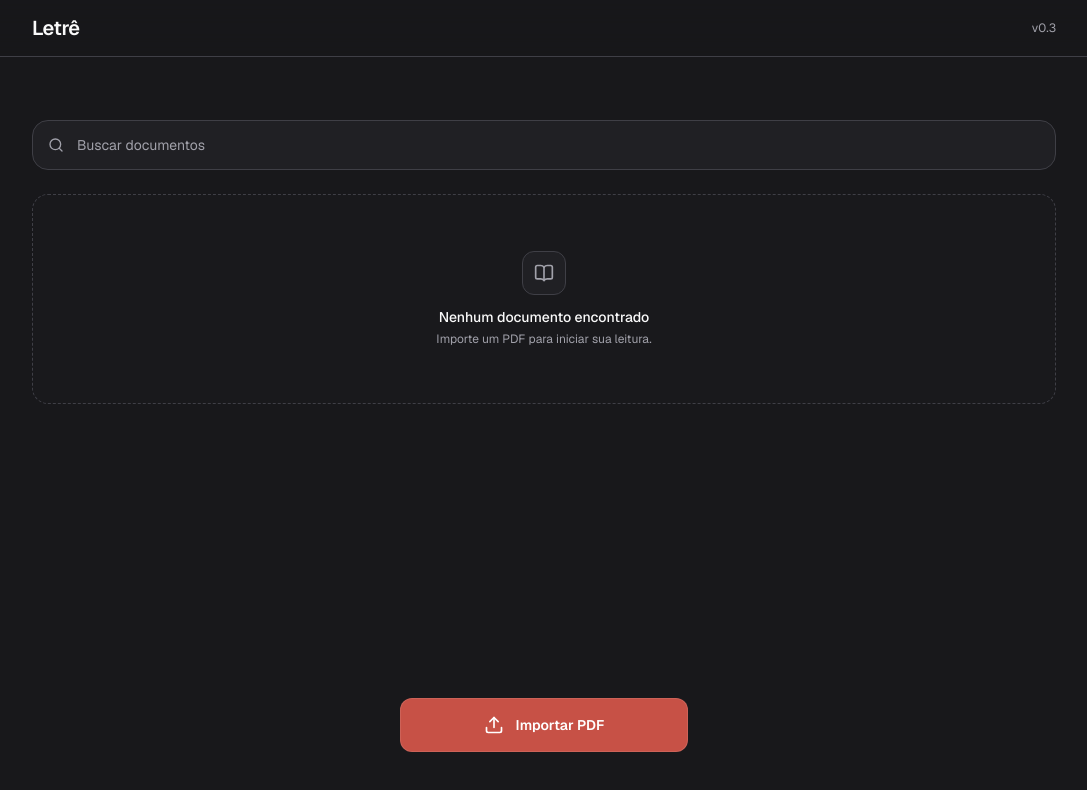
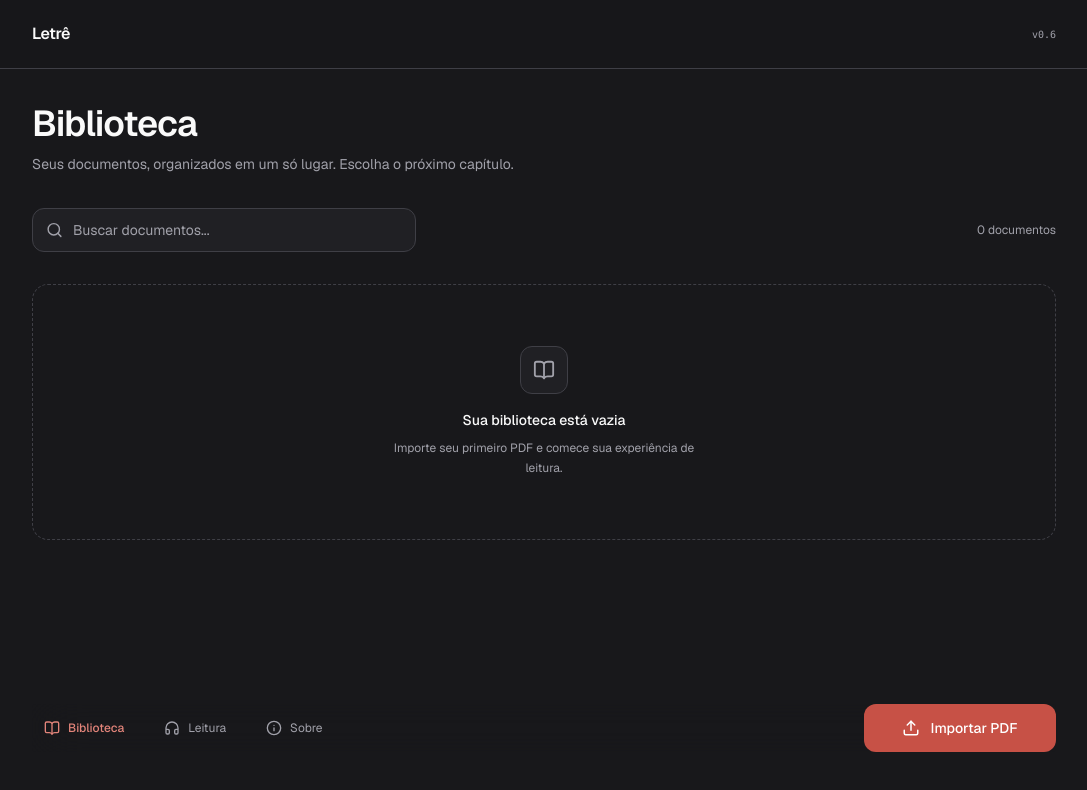
Before and after one commit to jaozinpaulin/audioread-app, a Next.js app: page / in a window 1280 px wide. Shown: the top 790 px of the page, without its empty margins (96-1183 px from the left). Built offline with nearby package versions, Linux system fonts and the light colour scheme.

Commit message:
style: home new layout

```diff
--- a/src/app/page.tsx
+++ b/src/app/page.tsx
@@ -1,10 +1,19 @@
 // @ts-nocheck
 'use client';
 
-import { useContext, useState } from 'react';
+import { useMemo, useState } from 'react';
 import Link from 'next/link';
 import { usePathname, useRouter } from 'next/navigation';
-import { Search, BookOpen, Headphones, Info, Upload } from 'lucide-react';
+import {
+    Search,
+    BookOpen,
+    Headphones,
+    Info,
+    Upload,
+    FileText,
+    ArrowUpRight,
+    LoaderCircle,
+} from 'lucide-react';
 import * as pdfjsLib from 'pdfjs-dist';
 import { useDocuments } from './hooks/useDocuments';
 
@@ -15,23 +24,58 @@ pdfjsLib.GlobalWorkerOptions.workerSrc = new URL(
 
 export default function Home() {
     const { documents, setDocuments, setSelectedDocument } = useDocuments();
+
     const router = useRouter();
     const pathname = usePathname();
 
-    // const [documents, setDocuments] = useState([]);
+    const [search, setSearch] = useState('');
+    const [isImporting, setIsImporting] = useState(false);
+    const [error, setError] = useState('');
 
     const navItems = [
         { name: 'Biblioteca', href: '/', icon: BookOpen },
         { name: 'Leitura', href: '/reading', icon: Headphones },
-        { name: 'Info', href: '/info', icon: Info },
+        { name: 'Sobre', href: '/info', icon: Info },
     ];
 
-    const handleFileChange = async (evt) => {
-        const file = evt.target.files?.[0];
+    const filteredDocuments = useMemo(() => {
+        return documents.filter((doc) =>
+            doc.name.toLowerCase().includes(search.trim().toLowerCase())
+        );
+    }, [documents, search]);
+
+    async function handleFileChange(evt) {
+        const input = evt.target;
+        const file = input.files?.[0];
+
         if (!file) return;
 
-        const arrayBuffer = await file.arrayBuffer();
-        const pdf = await pdfjsLib.getDocument({ data: arrayBuffer }).promise;
+        setError('');
+        setIsImporting(true);
+
+        try {
+            if (
+                file.type !== 'application/pdf' &&
+                !file.name.toLowerCase().endsWith('.pdf')
+            ) {
+                throw new Error('Selecione um arquivo PDF válido.');
+            }
+
+            const alreadyExists = documents.some(
+                (doc) =>
+                    doc.name === file.name &&
+                    doc.file.size === file.size &&
+                    doc.file.lastModified === file.lastModified
+            );
+
+            if (alreadyExists) {
+                setError('Este documento já está na sua biblioteca.');
+                return;
+            }
+
+            const pdf = await pdfjsLib.getDocument({
+                data: await file.arrayBuffer(),
+            }).promise;
 
             setDocuments((prev) => [
                 ...prev,
@@ -42,123 +86,198 @@ export default function Home() {
                     currentPage: 1,
                 },
             ]);
-    };
+        } catch (error) {
+            console.error('Erro ao importar PDF:', error);
+            setError(
+                'Não foi possível importar o PDF. Verifique o arquivo e tente novamente.'
+            );
+        } finally {
+            setIsImporting(false);
+            input.value = '';
+        }
+    }
 
-    // const handleOpenPdf = (doc) => {
-    //     const pdfUrl = URL.createObjectURL(doc.file);
-    //     window.open(pdfUrl, '_blank');
-    // };
-
-    const handleOpenPdfPage = (doc) => {
+    function handleOpenDocument(doc) {
         setSelectedDocument(doc);
         router.push('/reading');
-    };
+    }
 
     return (
-        <main className="flex min-h-screen w-full flex-1 flex-col justify-between p-4 pb-32 md:p-8 md:pb-12 lg:px-12">
-            <header className="fixed top-0 left-0 z-50 w-full border-b border-border-subtle bg-app-bg/85 px-4 py-3.5 backdrop-blur-md sm:px-6 md:px-8 lg:px-12">
-                <div className="mx-auto flex w-full max-w-5xl items-center justify-between">
-                    <h1 className="text-lg font-semibold tracking-tight text-text-main md:text-xl">
+        <main className="flex min-h-screen w-full flex-1 flex-col px-4 pb-32 pt-24 text-text-main sm:px-6 md:px-8 md:pb-12 lg:px-12">
+            <header className="fixed left-0 top-0 z-50 w-full border-b border-border-subtle bg-app-bg/90 px-4 backdrop-blur-xl sm:px-6 md:px-8 lg:px-12">
+                <div className="mx-auto flex h-[68px] w-full max-w-5xl items-center justify-between">
+                    <Link href="/" className="flex items-center">
+                        <div>
+                            <h1 className="text-base font-semibold tracking-tight">
                                 Letrê
                             </h1>
+                        </div>
+                    </Link>
 
-                    <span className="text-xs text-text-muted">v0.3</span>
+                    <span className="font-mono text-[10px] text-text-muted">
+                        v0.6
+                    </span>
                 </div>
             </header>
 
-            <div className="my-6 mx-auto w-full max-w-5xl flex-1 space-y-6 overflow-y-auto pt-16">
-                <div className="relative w-full">
-                    <Search className="absolute left-4 top-1/2 -translate-y-1/2 w-4 h-4 text-text-muted" />
+            <div className="mx-auto w-full max-w-5xl flex-1 space-y-8 pt-2">
+                <div className="space-y-2">
+                    <h2 className="text-3xl font-semibold tracking-tight sm:text-4xl">
+                        Biblioteca
+                    </h2>
+
+                    <p className="max-w-lg text-sm leading-6 text-text-muted">
+                        Seus documentos, organizados em um só lugar.
+                        Escolha o próximo capítulo.
+                    </p>
+                </div>
+
+                <div className="flex flex-col gap-4 sm:flex-row sm:items-center sm:justify-between">
+                    <div className="relative w-full sm:max-w-sm">
+                        <Search
+                            size={17}
+                            className="pointer-events-none absolute left-3.5 top-1/2 -translate-y-1/2 text-text-muted"
+                        />
 
                         <input
-                        type="text"
-                        placeholder="Buscar documentos"
-                        className="w-full bg-card-bg border border-border-subtle rounded-2xl pl-11 pr-4 py-3.5 text-sm text-text-main placeholder-text-muted focus:outline-none focus:border-primary-rose transition-all"
+                            type="search"
+                            value={search}
+                            onChange={(evt) => setSearch(evt.target.value)}
+                            placeholder="Buscar documentos..."
+                            aria-label="Buscar documentos"
+                            className="h-11 w-full rounded-xl border border-border-subtle bg-card-bg pl-10 pr-4 text-sm outline-none transition-colors placeholder:text-text-muted focus:border-primary-rose"
                         />
                     </div>
 
-                <div className="w-full space-y-3 pb-4">
-                    {documents.length === 0 && (
-                        <div className="py-14 flex flex-col items-center justify-center text-center space-y-3 rounded-2xl border border-dashed border-border-subtle bg-card-bg/20 p-6">
-                            <div className="w-11 h-11 rounded-xl bg-card-bg border border-border-subtle flex items-center justify-center text-text-muted">
-                                <BookOpen className="w-5 h-5" />
+                    <span className="text-xs text-text-muted">
+                        {documents.length}{' '}
+                        {documents.length === 1 ? 'documento' : 'documentos'}
+                    </span>
                 </div>
 
-                            <div className="space-y-1">
-                                <p className="text-sm font-medium text-text-main">
-                                    Nenhum documento encontrado
+                {error && (
+                    <p
+                        role="alert"
+                        className="rounded-xl border border-primary-rose/30 bg-primary-rose/5 px-4 py-3 text-sm text-text-main"
+                    >
+                        {error}
                     </p>
-
-                                <p className="text-xs text-text-muted">
-                                    Importe um PDF para iniciar sua leitura.
-                                </p>
-                            </div>
-                        </div>
                 )}
 
-                    {documents.map((doc) => (
-                        <div
+                <div className="space-y-3">
+                    {filteredDocuments.length > 0 ? (
+                        filteredDocuments.map((doc) => (
+                            <button
                                 key={`${doc.name}-${doc.file.lastModified}`}
-                            onClick={() => handleOpenPdfPage(doc)}
-                            className="flex items-center justify-between p-4 rounded-2xl bg-card-bg border border-border-subtle hover:border-zinc-700 hover:bg-card-hover transition-all cursor-pointer"
+                                type="button"
+                                onClick={() => handleOpenDocument(doc)}
+                                className="group flex w-full items-center gap-4 rounded-2xl border border-border-subtle bg-card-bg p-4 text-left transition-colors hover:border-primary-rose/40 hover:bg-card-hover focus-visible:outline-none focus-visible:ring-2 focus-visible:ring-primary-rose sm:p-5"
                             >
-                            <div className="flex min-w-0 items-center gap-3.5">
-                                <div className="w-10 h-12 shrink-0 rounded-lg bg-primary-rose/10 border border-primary-rose/20 flex items-center justify-center text-primary-rose">
-                                    <BookOpen className="w-5 h-5" />
+                                <div className="flex h-12 w-12 shrink-0 items-center justify-center rounded-xl border border-primary-rose/20 bg-primary-rose/10 text-primary-rose">
+                                    <FileText size={21} />
                                 </div>
 
                                 <div className="min-w-0 flex-1">
-                                    <h3 className="break-words text-sm font-medium text-text-main md:text-base">
+                                    <h3 className="break-words text-sm font-medium sm:text-base">
                                         {doc.name}
                                     </h3>
 
-                                    <p className="text-xs text-text-muted mt-0.5">
-                                        PDF · {doc.pages} páginas
+                                    <p className="mt-1 text-xs text-text-muted">
+                                        PDF
+                                        <span className="mx-2">·</span>
+                                        {doc.pages}{' '}
+                                        {doc.pages === 1
+                                            ? 'página'
+                                            : 'páginas'}
                                     </p>
-                                </div>
-                            </div>
-                        </div>
-                    ))}
+
+                                    <div className="mt-3 h-1 overflow-hidden rounded-full bg-border-subtle">
+                                        <div
+                                            className="h-full rounded-full bg-accent-crimson/70"
+                                            style={{
+                                                width: `${Math.min(
+                                                    ((doc.currentPage || 1) /
+                                                        Math.max(doc.pages, 1)) *
+                                                    100,
+                                                    100
+                                                )}%`,
+                                            }}
+                                        />
                                     </div>
                                 </div>
 
-            <div className="fixed bottom-0 left-0 right-0 z-50 mx-auto flex max-w-md flex-col gap-4 border-t border-border-subtle/40 bg-app-bg/90 px-4 py-3  md:static md:max-w-none md:flex-row md:justify-end md:border-0 md:bg-transparent md:p-0 ">
+                                <ArrowUpRight
+                                    size={18}
+                                    className="shrink-0 text-text-muted transition-colors group-hover:text-primary-rose"
+                                />
+                            </button>
+                        ))
+                    ) : (
+                        <div className="flex min-h-64 flex-col items-center justify-center rounded-2xl border border-dashed border-border-subtle px-6 py-12 text-center">
+                            <div className="mb-4 flex h-12 w-12 items-center justify-center rounded-xl border border-border-subtle bg-card-bg text-text-muted">
+                                <BookOpen size={22} />
+                            </div>
 
-                <label className="flex w-full cursor-pointer items-center justify-center gap-3 rounded-xl border border-white/10 bg-accent-crimson px-5 py-4 text-sm font-semibold text-white transition-all duration-200 hover:bg-[#b0453c] active:scale-[0.98] md:w-auto md:min-w-72 md:px-8">
-                    <Upload className="h-5 w-5" />
+                            <h3 className="text-sm font-medium">
+                                {search
+                                    ? 'Nenhum resultado encontrado'
+                                    : 'Sua biblioteca está vazia'}
+                            </h3>
 
-                    <span>Importar PDF</span>
+                            <p className="mt-2 max-w-xs text-xs leading-5 text-text-muted">
+                                {search
+                                    ? 'Tente buscar pelo nome de outro documento.'
+                                    : 'Importe seu primeiro PDF e comece sua experiência de leitura.'}
+                            </p>
+                        </div>
+                    )}
+                </div>
+            </div>
+
+            <div className="fixed bottom-0 left-0 right-0 z-50 border-t border-border-subtle bg-app-bg/95 px-4 py-3 backdrop-blur-xl md:static md:mx-auto md:mt-8 md:flex md:w-full md:max-w-5xl md:items-center md:justify-between md:border-0 md:bg-transparent md:p-0">
+                <label className="flex h-12 w-full cursor-pointer items-center justify-center gap-2.5 rounded-xl bg-accent-crimson px-5 text-sm font-medium text-white transition-colors hover:opacity-90 has-[:disabled]:cursor-wait has-[:disabled]:opacity-70 md:order-2 md:w-auto md:min-w-48">
+                    {isImporting ? (
+                        <LoaderCircle
+                            size={18}
+                            className="animate-spin"
+                        />
+                    ) : (
+                        <Upload size={18} />
+                    )}
+
+                    <span>
+                        {isImporting ? 'Importando PDF...' : 'Importar PDF'}
+                    </span>
 
                     <input
                         type="file"
                         accept="application/pdf"
-                        className="hidden"
+                        disabled={isImporting}
+                        className="sr-only"
                         onChange={handleFileChange}
                     />
                 </label>
 
-                <nav className="md:hidden flex items-center justify-around pt-1 pb-1">
+                <nav
+                    aria-label="Navegação principal"
+                    className="mt-4 flex items-center justify-around md:order-1 md:mt-0 md:justify-start md:gap-4"
+                >
                     {navItems.map((item) => {
                         const Icon = item.icon;
                         const isActive = pathname === item.href;
 
                         return (
                             <Link
-                                key={item.name}
+                                key={item.href}
                                 href={item.href}
-                                className={`flex flex-col items-center gap-1 cursor-pointer transition-colors ${isActive
-                                    ? 'text-primary-rose'
+                                aria-current={isActive ? 'page' : undefined}
+                                className={`flex items-center gap-2 rounded-lg px-3 py-2 text-xs transition-colors ${isActive
+                                    ? 'font-medium text-primary-rose'
                                     : 'text-text-muted hover:text-text-main'
                                     }`}
                             >
-                                <Icon className="w-4 h-4" />
-
-                                <span
-                                    className={`text-[10px] ${isActive ? 'font-semibold' : 'font-medium'
-                                        }`}
-                                >
-                                    {item.name}
-                                </span>
+                                <Icon size={16} />
+                                <span>{item.name}</span>
                             </Link>
                         );
                     })}
```
Lines whose indentation alone changed are shown as unchanged.
